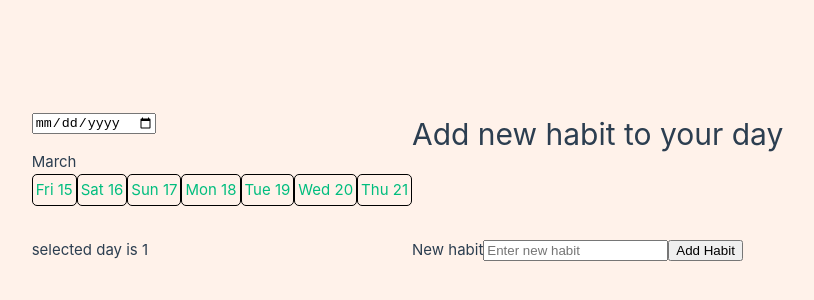
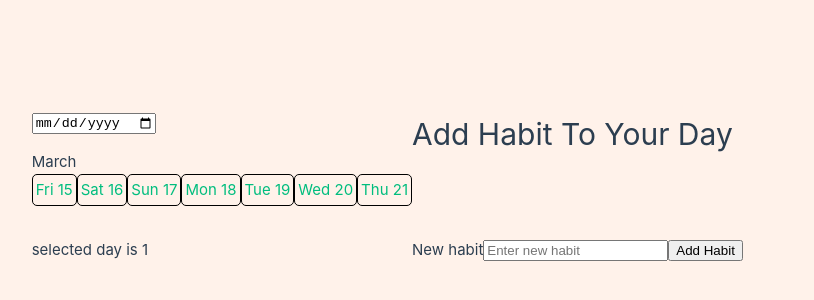
Before and after one commit to KarolisGaiv/habit-tracker, a Vue app: page /day/1/addHabit in a window 1280 px wide. Shown: the part 214-514 px from the top of the page, without its empty margins (228-1042 px from the left). Built offline with nearby package versions, Linux system fonts and the light colour scheme.

Commit message:
reafactor addhabit view

```diff
--- a/src/views/AddHabit/AddHabit.vue
+++ b/src/views/AddHabit/AddHabit.vue
@@ -36,7 +36,7 @@ function addHabit() {
 </script>
 
 <template>
-  <h1>Add new habit to your day</h1>
+  <h1>Add Habit To Your Day</h1>
   <p>selected day is {{ id }}</p>
   <form class="wrapper" @submit.prevent="addHabit">
     <label for="habitName">New habit</label>
```
